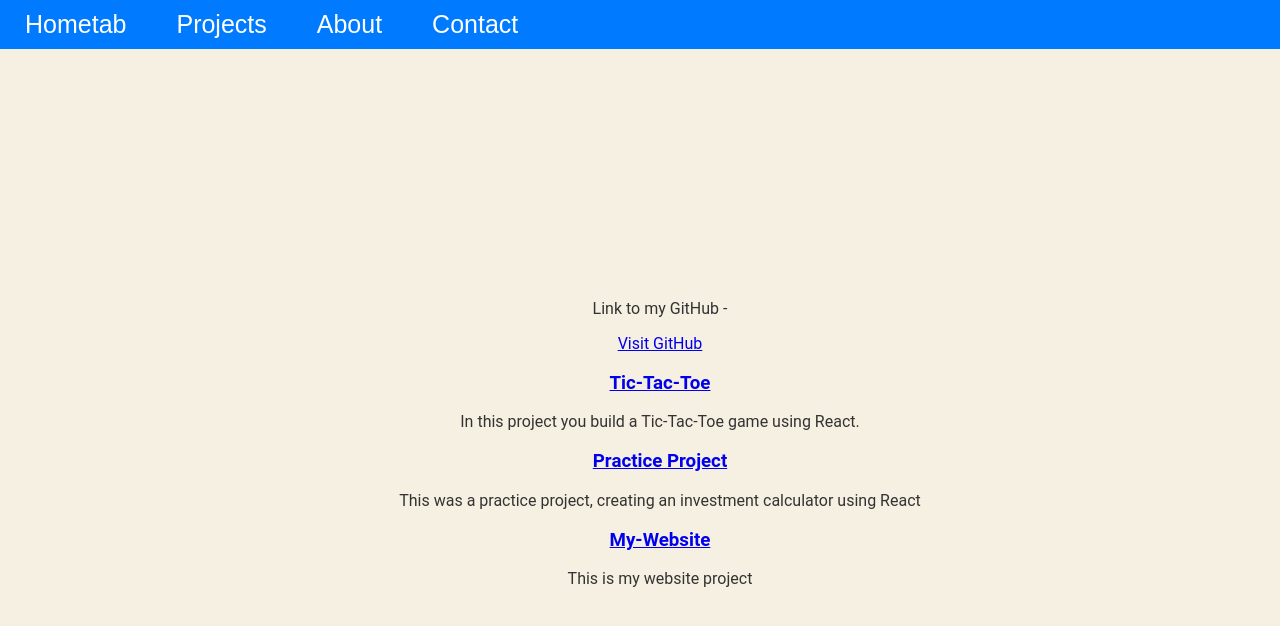
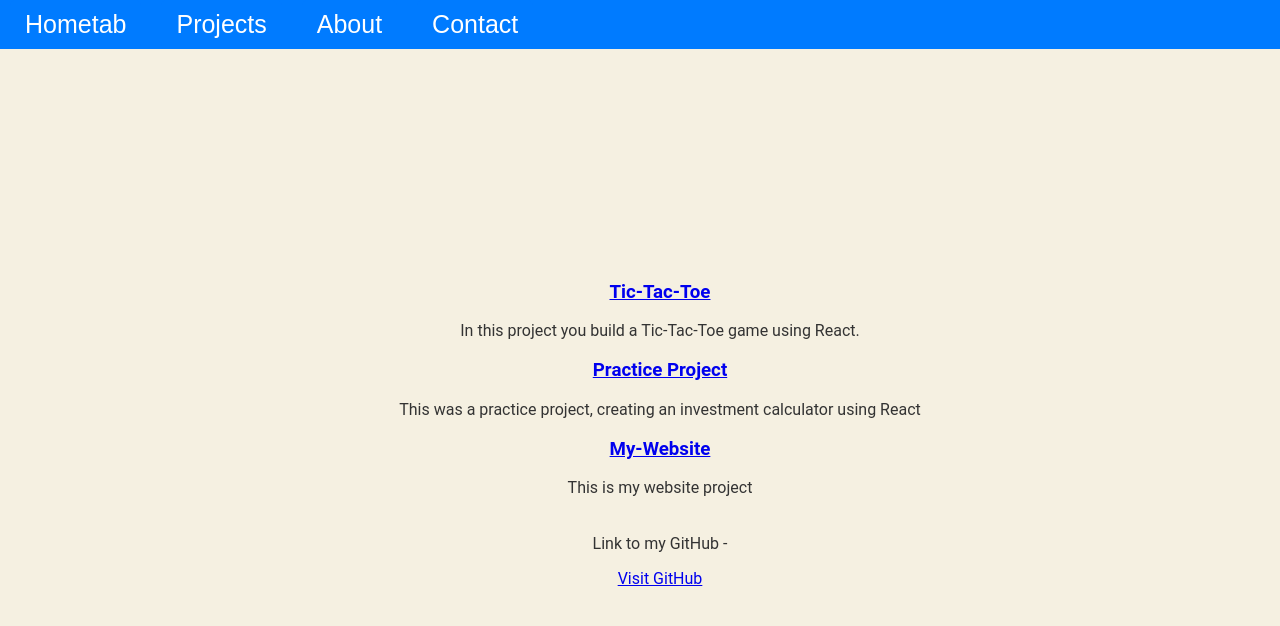
Before and after one commit to Asif857/my-website, a React (Vite) app: page / in a window 1280 px wide. Both pictures are taken after a click on the button "Projects". Shown: the top 626 px of the page. Built offline with nearby package versions, Linux system fonts and the light colour scheme.

Commit message:
going back

```diff
--- a/src/components/Projects.jsx
+++ b/src/components/Projects.jsx
@@ -29,8 +29,8 @@ export default function Projects() {
     <section id="projects">
       <div>
         <ul>
-        <li>{github}</li>
           {projects}
+          <li>{github}</li>
         </ul>
       </div>
     </section>
```
